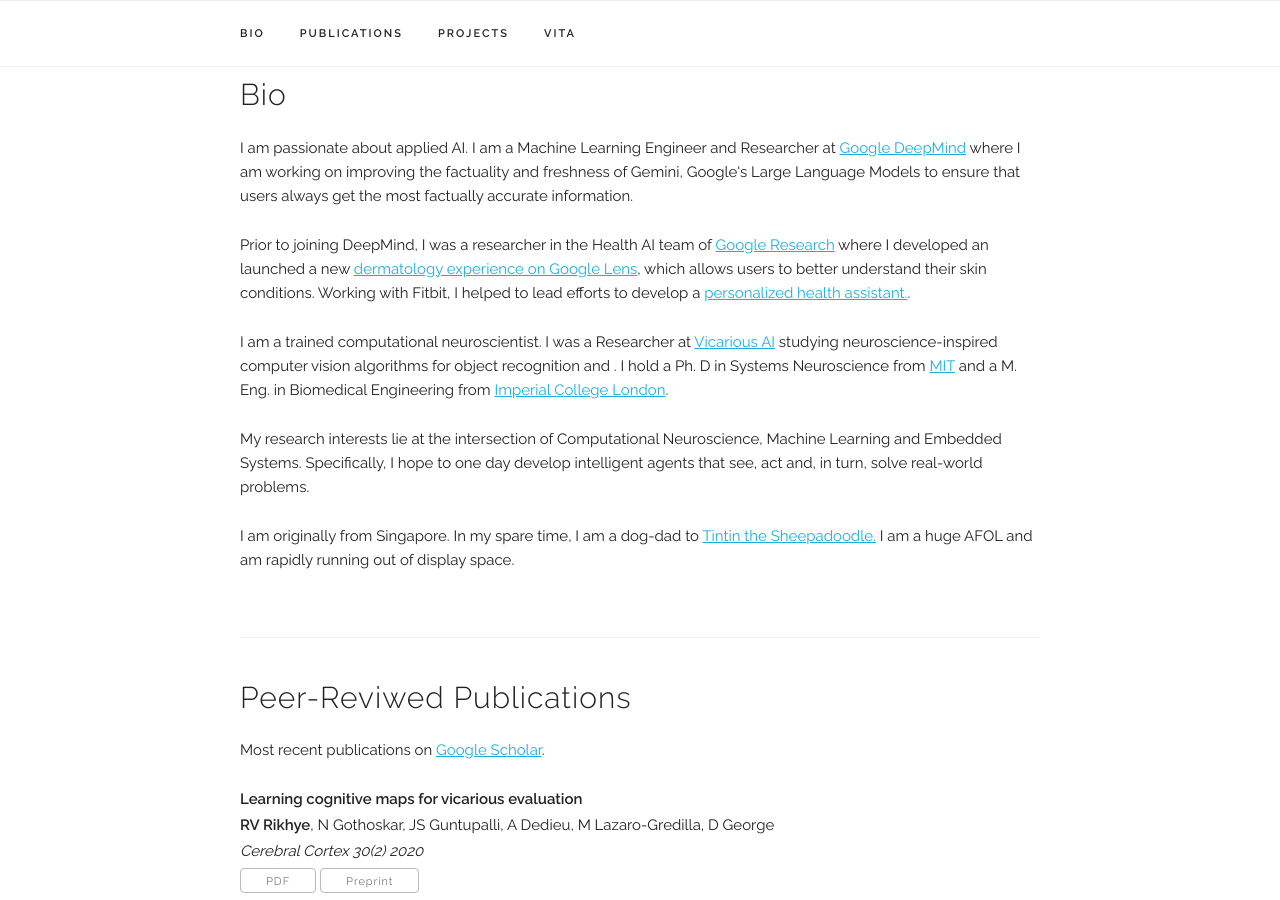
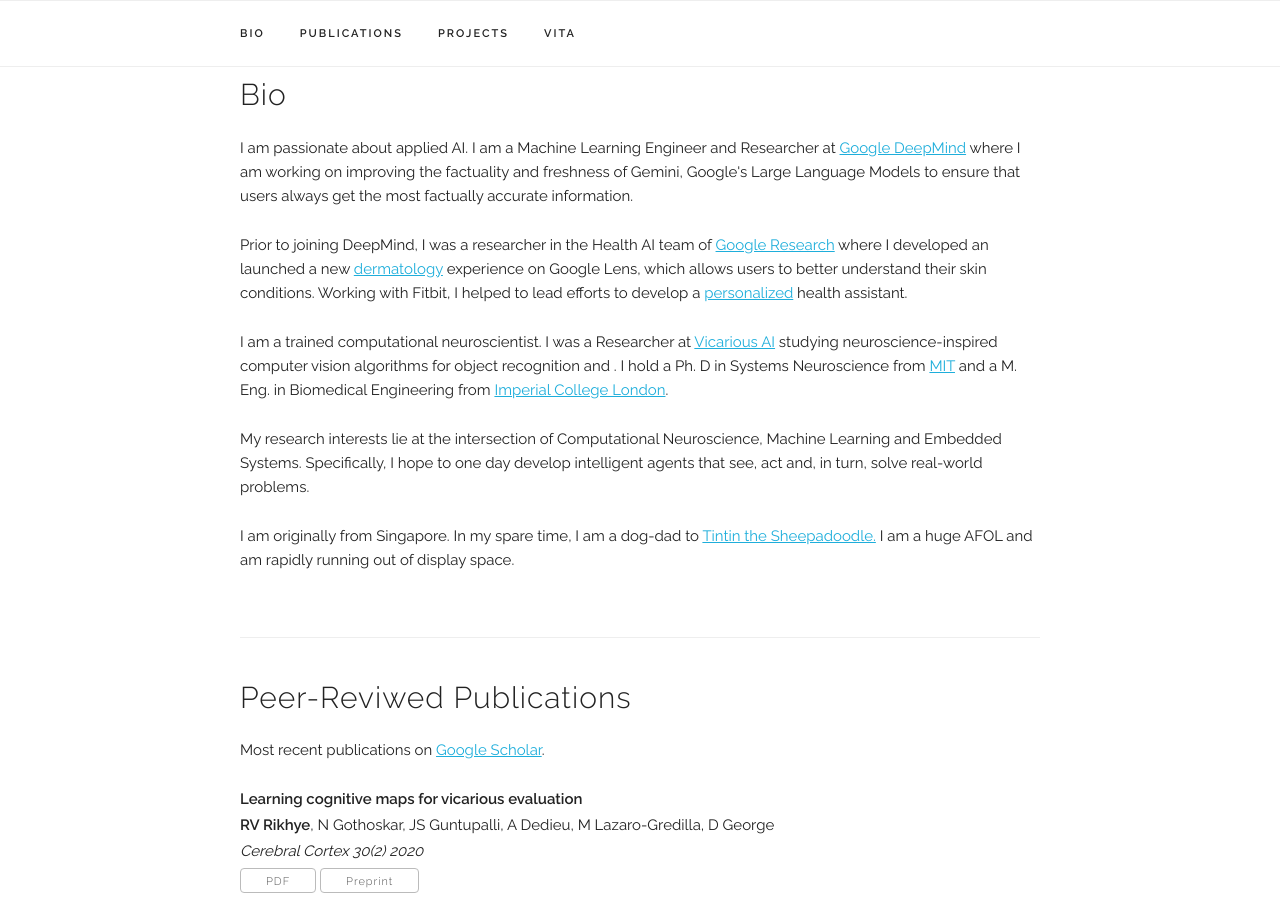
Before and after one commit to rvrikhye/rvrikhye.github.io, a Jekyll site: the page built from index.html, in a window 1280 px wide and 900 px high, scrolled down 325 px. Built offline with Jekyll 4.4.1, drawn with Linux system fonts in a browser that asks for light colours; some web fonts are replaced.

```diff
--- a/index.html
+++ b/index.html
@@ -9,7 +9,7 @@ title: Personal Webpage
   I am passionate about applied AI. I am a Machine Learning Engineer and Researcher at <a href="https://deepmind.google/">Google DeepMind</a> where I am working on improving the factuality and freshness of Gemini, Google's Large Language Models to ensure that users always get the most factually accurate information.
   </p>
   <p>
-  Prior to joining DeepMind, I was a researcher in the Health AI team of <a href="https://research.google/">Google Research</a> where I developed an launched a new <a href="https://www.cnet.com/health/google-lens-now-lets-you-search-for-a-skin-condition-heres-how/">dermatology experience on Google Lens</a>, which allows users to better understand their skin conditions. Working with Fitbit, I helped to lead efforts to develop a <a href="https://www.techradar.com/health-fitness/fitbits-new-gemini-powered-ai-assistant-can-answer-questions-about-your-health-heres-how-to-try-it">personalized health assistant.</a>.
+  Prior to joining DeepMind, I was a researcher in the Health AI team of <a href="https://research.google/">Google Research</a> where I developed an launched a new <a href="https://www.cnet.com/health/google-lens-now-lets-you-search-for-a-skin-condition-heres-how/">dermatology</a> experience on Google Lens, which allows users to better understand their skin conditions. Working with Fitbit, I helped to lead efforts to develop a <a href="https://www.techradar.com/health-fitness/fitbits-new-gemini-powered-ai-assistant-can-answer-questions-about-your-health-heres-how-to-try-it">personalized</a> health assistant.
   </p>
   <p>
   I am a trained computational neuroscientist. I was a Researcher at <a href="http://vicarious.com">Vicarious AI</a> studying neuroscience-inspired computer vision algorithms for object recognition and . I hold a Ph. D in Systems
```
